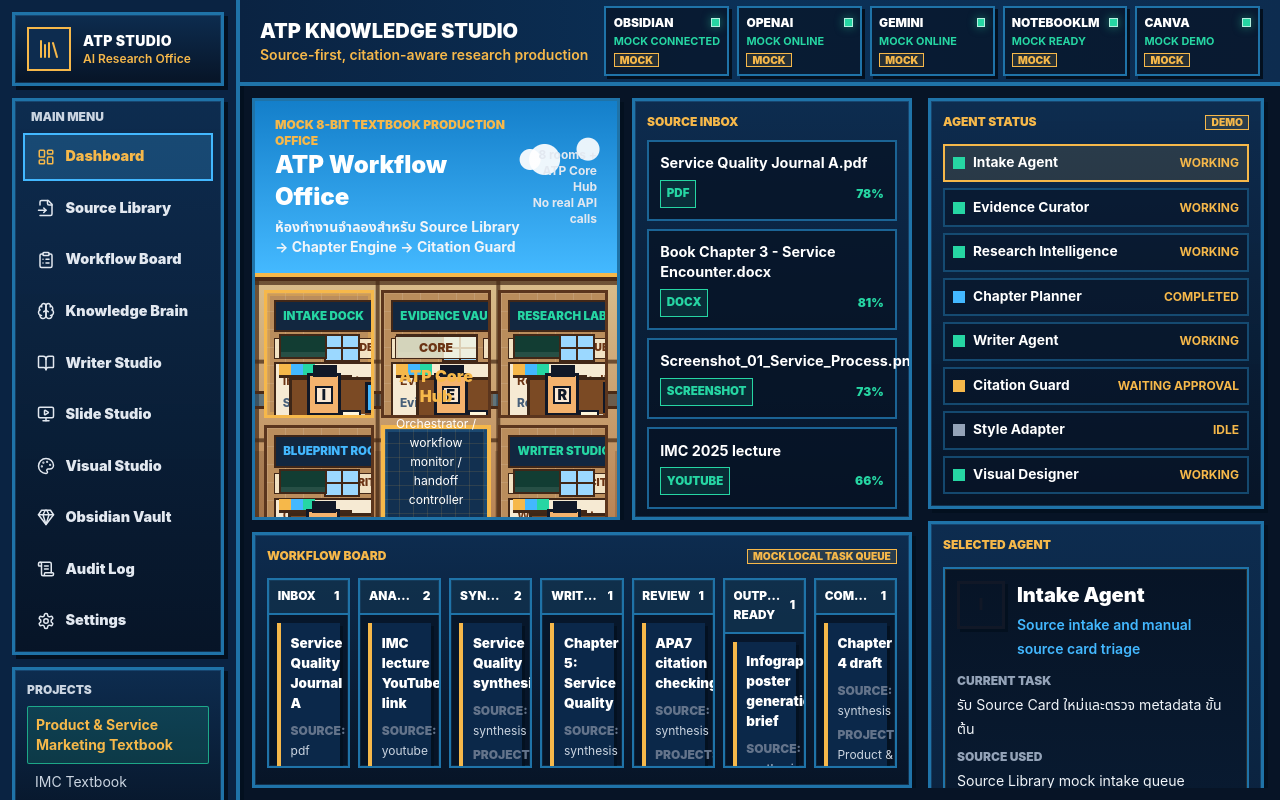
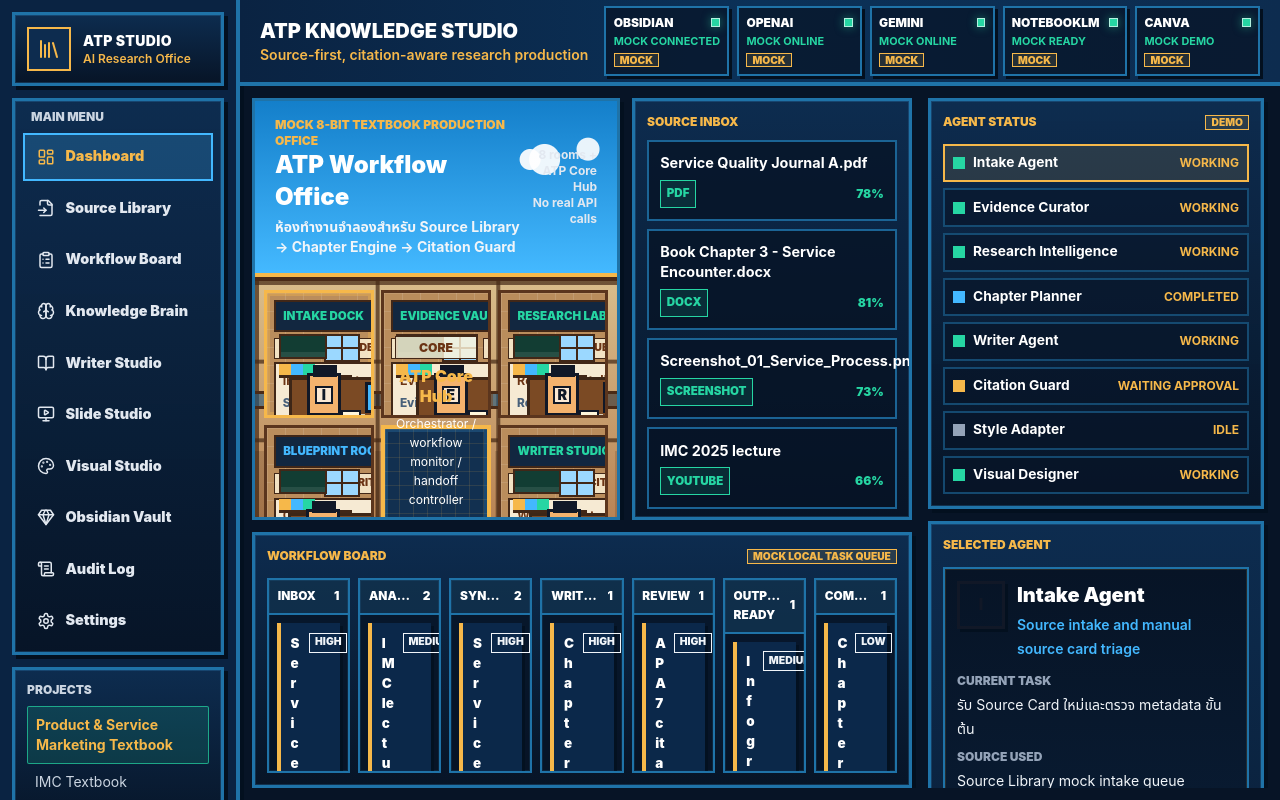
Before and after one commit to bhuminan/atp-knowledge-studio, a React (Vite) app: page / in a window 1280 px wide. Built offline with nearby package versions, Linux system fonts and the light colour scheme.

Commit message:
fix: prevent workflow board column clipping

```diff
--- a/src/features/workflow-board/WorkflowBoard.tsx
+++ b/src/features/workflow-board/WorkflowBoard.tsx
@@ -46,14 +46,14 @@
   const sourceById = new Map(sourceItems.map((source) => [source.id, source]));
 
   return (
-    <section className={`pixel-panel p-3 ${tall ? "min-h-[560px]" : "h-64 shrink-0"}`}>
-      <div className="mb-3 flex items-center justify-between gap-3">
+    <section className={`pixel-panel flex min-h-0 flex-col p-3 ${tall ? "min-h-[560px]" : "h-64 shrink-0"}`}>
+      <div className="mb-3 flex shrink-0 items-center justify-between gap-3">
         <p className="panel-label">Workflow Board</p>
         <span className="mock-badge">
           Mock local task queue
         </span>
       </div>
-      <div className="grid h-[calc(100%-36px)] grid-cols-7 gap-2 overflow-hidden">
+      <div className="grid min-h-0 flex-1 grid-cols-7 gap-2 overflow-hidden">
         {columns.map((column) => {
           const columnTasks = tasks.filter((task) => task.status === column.key);
           return (
@@ -62,7 +62,7 @@
                 <span>{column.label}</span>
                 <span>{columnTasks.length}</span>
               </div>
-              <div className="space-y-2 overflow-auto p-2">
+              <div className="min-h-0 flex-1 space-y-2 overflow-y-auto overflow-x-hidden p-2">
                 {columnTasks.map((task) => {
                   const assignedAgent = agentById.get(task.agentId);
                   const source = task.sourceId ? sourceById.get(task.sourceId) : undefined;
--- a/src/styles/index.css
+++ b/src/styles/index.css
@@ -763,7 +763,10 @@
   }
 
   .workflow-column {
+    display: flex;
+    min-height: 0;
     min-width: 0;
+    flex-direction: column;
     overflow: hidden;
     border: 2px solid theme("colors.studio.line");
     background: rgba(7, 20, 38, 0.78);
@@ -771,6 +774,7 @@
   }
 
   .workflow-column-header {
+    flex-shrink: 0;
     display: flex;
     align-items: center;
     justify-content: space-between;
@@ -791,10 +795,12 @@
   }
 
   .workflow-task {
+    min-width: 0;
     border-left: 4px solid theme("colors.studio.gold");
     background: rgba(13, 44, 79, 0.88);
     padding: 0.6rem;
     font-size: 0.84rem;
+    overflow-wrap: anywhere;
     box-shadow: 3px 3px 0 rgba(3, 16, 31, 0.75);
   }
 
```
